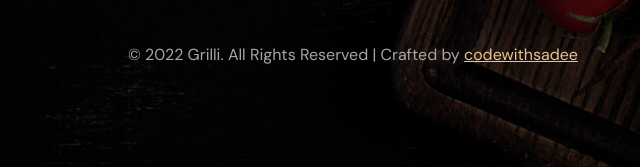
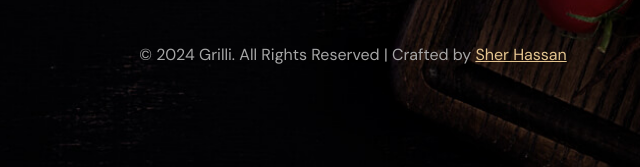
Before and after one commit to Sher-Hassan/grill, a plain HTML site: page index.html in a window 1280 px wide. Shown: the part 8553-8720 px from the top of the page, 287-927 px from the left. Drawn offline with nearby package versions, Linux system fonts and the light colour scheme; files whose address does not match are found by name; a web font is replaced by a local one.

Commit message:
Update index.html

```diff
--- a/index.html
+++ b/index.html
@@ -11,7 +11,7 @@
   -->
   <title>Grilli - Amazing & Delicious Food</title>
   <meta name="title" content="Grilli - Amazing & Delicious Food">
-  <meta name="description" content="This is a Restaurant html template made by codewithsadee">
+  <meta name="description" content="This is a Restaurant html template made by Sher Hassan">
 
   <!--
     - favicon
@@ -1183,8 +1183,8 @@
       <div class="footer-bottom">
 
         <p class="copyright">
-          &copy; 2022 Grilli. All Rights Reserved | Crafted by <a href="https://github.com/codewithsadee"
-            target="_blank" class="link">codewithsadee</a>
+          &copy; 2024 Grilli. All Rights Reserved | Crafted by <a href="https://github.com/Sher-Hassan"
+            target="_blank" class="link">Sher Hassan</a>
         </p>
 
       </div>
```
